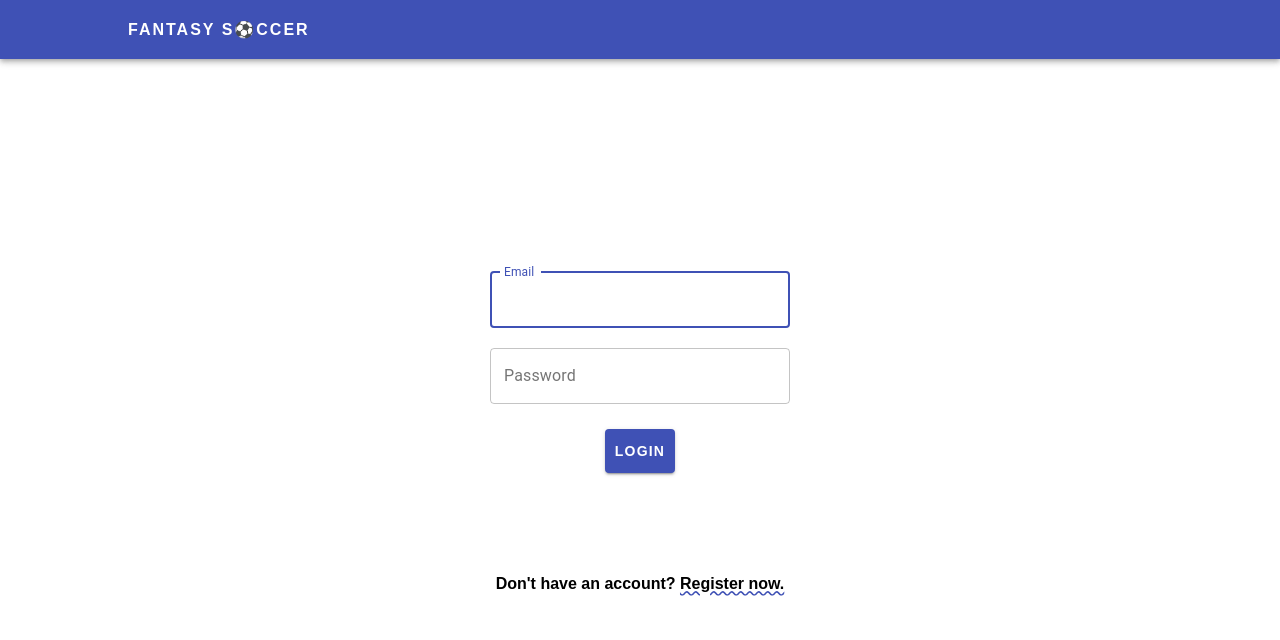
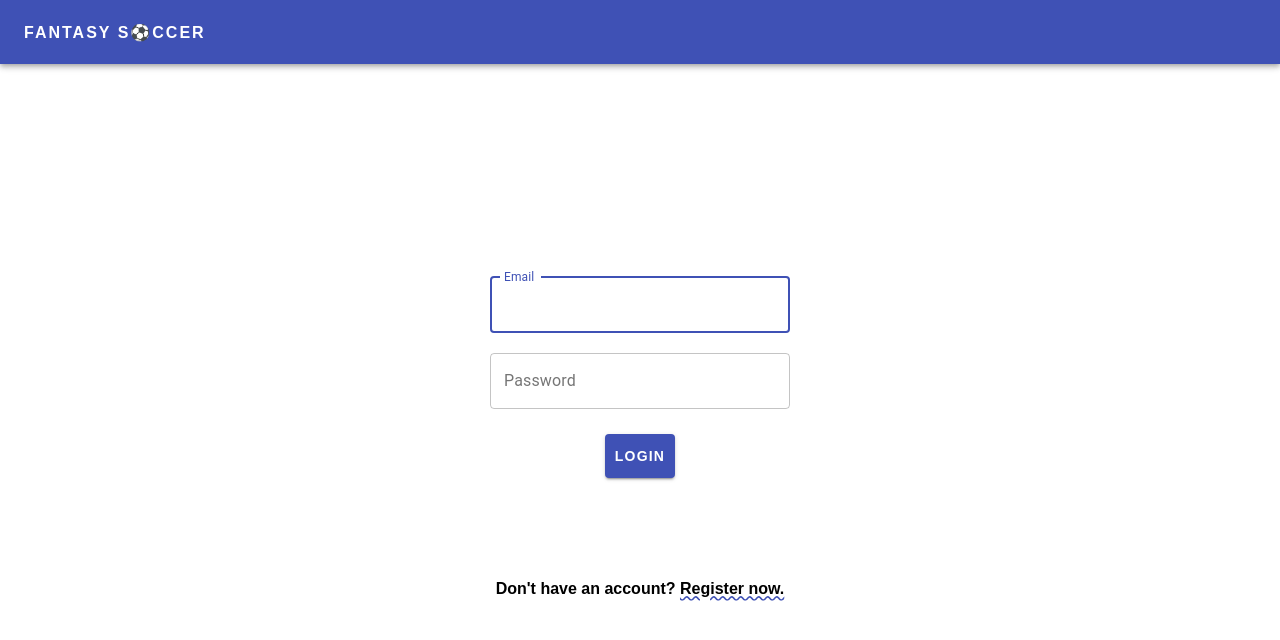
Before and after one commit to achie27/fantasy-soccer-spa, a React (Create React App) app: page / in a window 1280 px wide. Shown: the top 640 px of the page. Built offline with nearby package versions, Linux system fonts and the light colour scheme.

Commit message:
feat: improves Dashboard and AppBar's styling

```diff
--- a/src/App.js
+++ b/src/App.js
@@ -1,4 +1,4 @@
-import { Box, AppBar, Typography } from '@material-ui/core';
+import { Toolbar, AppBar, Button } from '@material-ui/core';
 
 import Landing from './pages/Landing';
 import Dashboard from './pages/Dashboard';
@@ -7,16 +7,75 @@ import 'react-toastify/dist/ReactToastify.css';
 import UserContext from './contexts/User';
 import { useState, useContext } from 'react';
 import { Route, Switch, Redirect } from 'react-router-dom';
+import { makeStyles } from '@material-ui/core/styles';
+
+const useStyles = makeStyles((theme) => ({
+  header: {
+    flexGrow: 1,
+  },
+  'appbar-title': {
+    flexGrow: 1,
+    textTransform: 'uppercase',
+    fontWeight: 900,
+    letterSpacing: '2px',
+    width: '30%',
+    float: 'left',
+  },
+  'appbar-logout-button': {
+    letterSpacing: 1.2,
+    fontWeight: 600,
+  },
+}));
+
+function getLoggedInUserFromStorage() {
+  const userId = localStorage.getItem('userId');
+  const token = localStorage.getItem('token');
+
+  if (userId && token) {
+    return {
+      id: userId,
+      token,
+    };
+  }
+
+  return {
+    id: '',
+    token: '',
+  };
+}
+
+function removeLoggedInUserFromStorage() {
+  localStorage.removeItem('userId');
+  localStorage.removeItem('token');
+}
 
 function App() {
-  const [user, setUser] = useState({});
+  const [user, setUser] = useState(getLoggedInUserFromStorage());
+
+  const classes = useStyles();
   return (
     <UserContext.Provider value={[user, setUser]}>
-      <AppBar className="header" position="sticky">
-        <div className="container">
-          <div className="appbar-title">Fantasy S⚽ccer</div>
-        </div>
-      </AppBar>
+      <div className={classes.header}>
+        <AppBar position="sticky">
+          <Toolbar>
+            <div className={classes['appbar-title']}>Fantasy S⚽ccer</div>
+            {user?.id && (
+              <div className={classes['appbar-logout']}>
+                <Button
+                  className={classes['appbar-logout-button']}
+                  color="inherit"
+                  onClick={() => {
+                    removeLoggedInUserFromStorage();
+                    setUser({});
+                  }}
+                >
+                  Logout
+                </Button>
+              </div>
+            )}
+          </Toolbar>
+        </AppBar>
+      </div>
       <div className="app">
         <div className="container">
           <NotifToastContainer />
--- a/src/index.css
+++ b/src/index.css
@@ -17,12 +17,28 @@
   text-align: center;
 }
 
-.appbar-title {
-  padding: 20px 0px;
+.header {
+  flex-grow: 1;
+}
+
+/* .appbar-title {
   text-transform: uppercase;
   font-weight: 900;
   letter-spacing: 2px;
+	width: 30%;
+	float: left;
 }
+
+.appbar-logout {
+	width: 70%;
+	float: right;
+}
+
+.appbar-logout-button {
+	letter-spacing: 1.2;
+	float: right;
+	background-color: 'white';
+} */
 
 .app {
   width: 100%;
@@ -33,6 +49,10 @@
 
 .landing-page {
   height: 650px;
+}
+
+.dashboard {
+  height: 700px;
 }
 
 .auth-forms {
@@ -64,3 +84,20 @@
 .auth-forms-item-register-info {
   margin: 20px;
 }
+
+.dashboard-team-header {
+  font-size: 50px;
+  margin: 50px 0px 0px 0px;
+  text-transform: uppercase;
+  letter-spacing: 10px;
+  font-weight: 700;
+}
+.dashboard-team-subheader {
+  font-size: 12px;
+  color: grey;
+}
+.dashboard-team-details {
+  height: 65%;
+  width: 70%;
+  margin: auto;
+}
--- a/src/pages/Dashboard/index.js
+++ b/src/pages/Dashboard/index.js
@@ -3,11 +3,14 @@ import TeamDetails from '../../scenes/TeamDetails';
 
 function Dashboard() {
   return (
-    <div style={{ height: 400, width: '60%' }}>
-      <Typography variant="h4" gutterBottom>
-        YOUR TEAM
-      </Typography>
-      <TeamDetails />
+    <div className="dashboard center-aligned">
+      <p className="dashboard-team-header">Your Team</p>
+      <p className="dashboard-team-subheader">
+        Double click/tap/touch on a cell to edit the players
+      </p>
+      <div className="dashboard-team-details">
+        <TeamDetails />
+      </div>
     </div>
   );
 }
--- a/src/scenes/AuthForms/components/LoginBox.js
+++ b/src/scenes/AuthForms/components/LoginBox.js
@@ -34,6 +34,11 @@ function LoginBox() {
       e.target.elements.password.value
     )
       .then((data) => {
+        // boom, xss
+
+        localStorage.setItem('userId', data.data.id);
+        localStorage.setItem('token', data.data.accessToken);
+
         setUser({
           id: data.data.id,
           token: data.data.accessToken,
```
